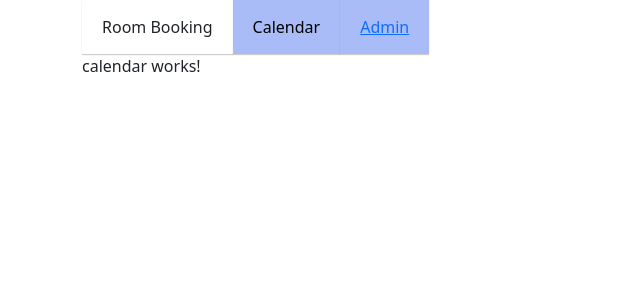
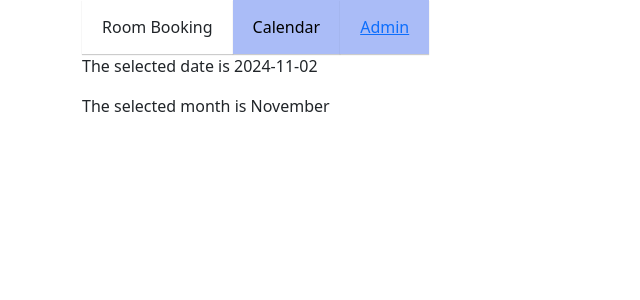
Before and after one commit to RenatiusvanSander/RoomBookingClientV2, an Angular app: page / in a window 1280 px wide. Shown: the top 300 px of the page, without its empty margins (0-640 px from the left). Built offline with nearby package versions, Linux system fonts and the light colour scheme.

Commit message:
master: formatDate applied

```diff
--- a/src/app/calendar/calendar.component.html
+++ b/src/app/calendar/calendar.component.html
@@ -1 +1,2 @@
-<p>calendar works!</p>
+<p>The selected date is {{selectedDate | date:'yyyy-MM-dd'}}</p>
+<p>The selected month is {{selectedDate | date:'MMMM'}}</p>
--- a/src/app/calendar/calendar.component.ts
+++ b/src/app/calendar/calendar.component.ts
@@ -1,10 +1,19 @@
-import { Component } from '@angular/core';
+import { Component, OnInit } from '@angular/core';
+import { formatDate } from '@angular/common';
 
 @Component({
   selector: 'app-calendar',
   templateUrl: './calendar.component.html',
   styleUrl: './calendar.component.css'
 })
-export class CalendarComponent {
+export class CalendarComponent implements OnInit {
+
+  constructor() {}
+
+  selectedDate = new Date();
+
+  ngOnInit(): void {
+    const date : string = formatDate(this.selectedDate, 'yyyy-MM-dd', 'en-UK');
+  }
 
 }
```
